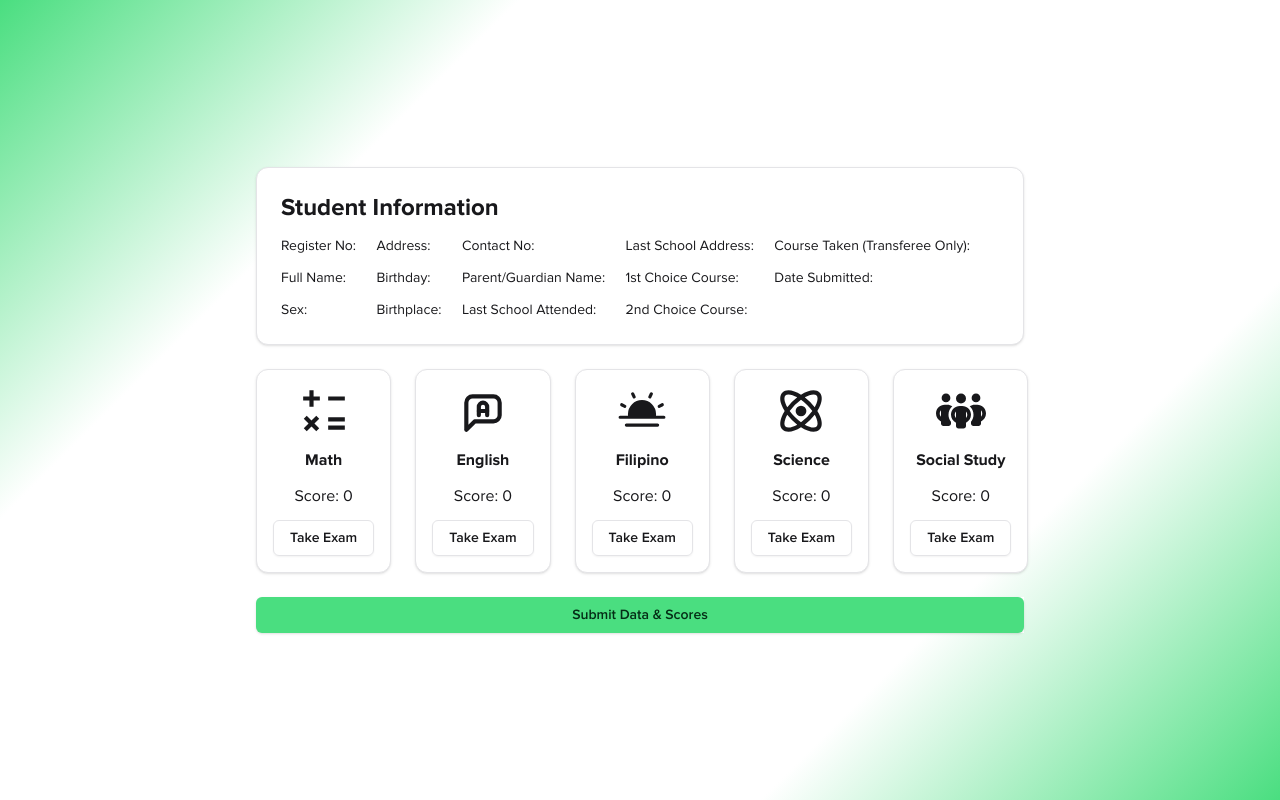
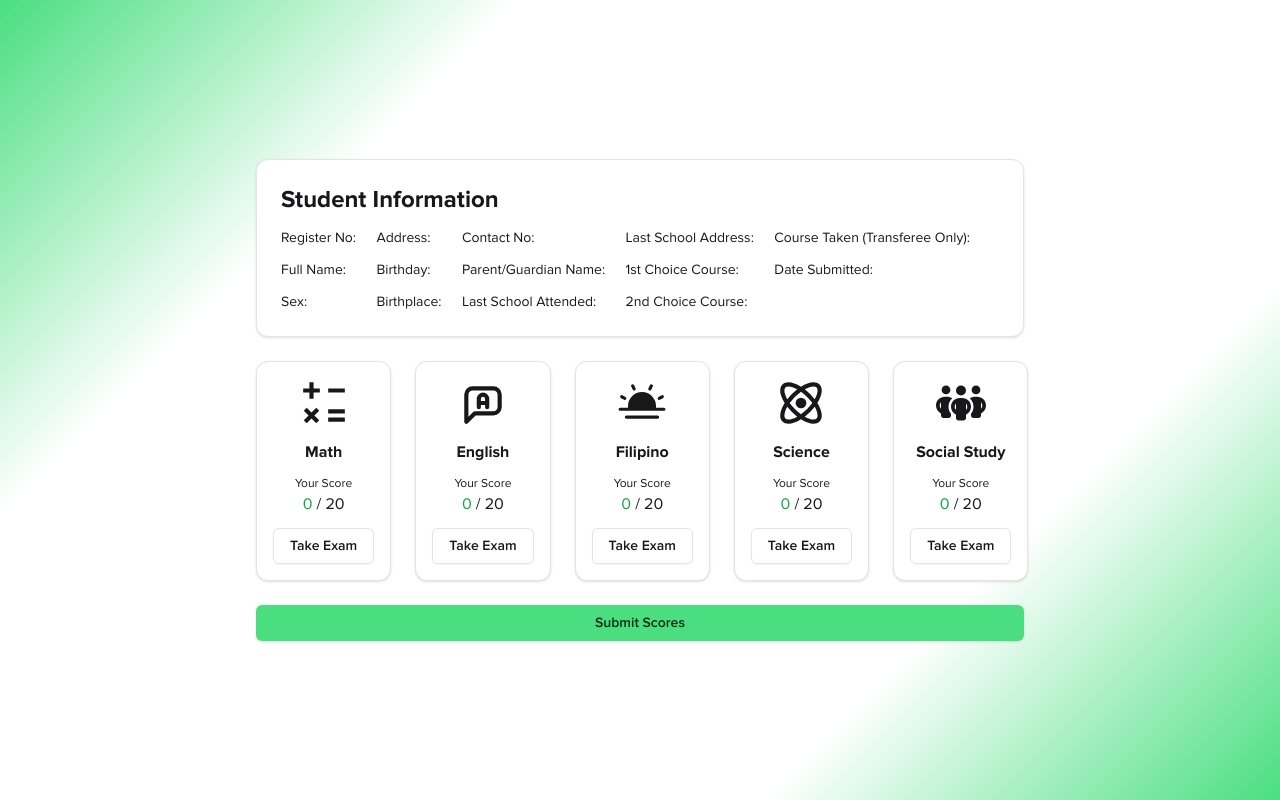
Before and after one commit to raymayo/entrance-exam, a React (Vite) app: page /exams in a window 1280 px wide. Built offline with nearby package versions, Linux system fonts and the light colour scheme.

Commit message:
fix minor ui

```diff
--- a/src/components/ExamEntry.jsx
+++ b/src/components/ExamEntry.jsx
@@ -144,7 +144,7 @@ const ExamEntry = () => {
 							Date Today
 						</label>
 						<input
-							className="w-full cursor-not-allowed bg-white text-zinc-400 border border-zinc-100 p-2 pl-3 text-base rounded-md shadow-sm placeholder-zinc-500 focus:border focus:border-black md:text-sm lg:text-sm xl:text-base 2xl:text-base"
+							className="w-full cursor-not-allowed bg-zinc-200 text-zinc-400 border border-zinc-200 p-2 pl-3 text-base rounded-md shadow-sm placeholder-zinc-500 focus:border focus:border-black md:text-sm lg:text-sm xl:text-base 2xl:text-base"
 							type="text"
 							name="Date"
 							value={formData.Date}
@@ -337,7 +337,7 @@ const ExamEntry = () => {
 					whileHover={{ scale: 1.01 }}
 					whileTap={{ scale: 1 }}
 					className="col-span-2 bg-green-400 text-green-950 inline-flex items-center justify-center whitespace-nowrap rounded-md text-sm font-medium shadow h-9 px-4 py-2">
-					Register New Student
+					Register
 				</motion.button>
 			</form>
 		</div>
--- a/src/components/ExamTable.jsx
+++ b/src/components/ExamTable.jsx
@@ -168,41 +168,56 @@ const ExamTable = () => {
 				<div className="border border-zinc-200 shadow p-4 rounded-xl text-zinc-900 gap-3 bg-white">
 					<BiMath size={50} />
 					<h1 className="font-semibold text-lg md:text-sm lg:text-base">Math</h1>
-					{scores.math !== null && <p>Score: {scores.math}</p>}
+					<div className='flex flex-col'>
+						<p className='text-xs'>Your Score</p>
+					{scores.math !== null && <p> <span className='text-green-600'>{scores.math}</span> / 20</p>}
+					</div>
 					<motion.span >
-						<Link to="/exams/math" className="cursor-pointer col-span-2 border border-zinc-200 inline-flex items-center justify-center whitespace-nowrap rounded-md text-sm font-medium transition-colors focus-visible:outline-none focus-visible:ring-1 focus-visible:ring-ring disabled:pointer-events-none disabled:opacity-50 bg-primary text-primary-foreground shadow-sm h-9 px-4 py-2 hover:bg-zinc-100 md:text-xs lg:text-xs xl:text-sm 2xl:text-sm">Take Exam</Link>
+						<Link to="/exams/math" className="cursor-pointer col-span-2 border border-zinc-200 inline-flex items-center justify-center whitespace-nowrap rounded-md text-sm font-medium transition-colors focus-visible:outline-none focus-visible:ring-1 focus-visible:ring-ring disabled:pointer-events-none disabled:opacity-50 bg-primary text-primary-foreground shadow-sm h-9 px-4 py-2 hover:bg-green-300 hover:text-green-900 hover:border-green-500 md:text-xs lg:text-xs xl:text-sm 2xl:text-sm">Take Exam</Link>
 					</motion.span>
 				</div>
 				<div className="border border-zinc-200 shadow p-4 rounded-xl text-zinc-900 gap-3 bg-white">
 					<TbMessageLanguage size={50} />
 					<h1 className="font-semibold text-lg md:text-sm lg:text-base">English</h1>
-					{scores.english !== null && <p>Score: {scores.english}</p>}
+					<div className='flex flex-col'>
+					<p className='text-xs'>Your Score</p>
+					{scores.english !== null && <p> <span className='text-green-600'>{scores.english}</span> / 20</p>}
+					</div>
 					<motion.span>
-						<Link to="/exams/english" className='cursor-pointer col-span-2 border border-zinc-200 inline-flex items-center justify-center whitespace-nowrap rounded-md text-sm font-medium transition-colors focus-visible:outline-none focus-visible:ring-1 focus-visible:ring-ring disabled:pointer-events-none disabled:opacity-50 bg-primary text-primary-foreground shadow-sm h-9 px-4 py-2 hover:bg-zinc-100 md:text-xs lg:text-xs xl:text-sm 2xl:text-sm'>Take Exam</Link>
+						<Link to="/exams/english" className='cursor-pointer col-span-2 border border-zinc-200 inline-flex items-center justify-center whitespace-nowrap rounded-md text-sm font-medium transition-colors focus-visible:outline-none focus-visible:ring-1 focus-visible:ring-ring disabled:pointer-events-none disabled:opacity-50 bg-primary text-primary-foreground shadow-sm h-9 px-4 py-2 hover:bg-green-300 hover:text-green-900 hover:border-green-500 md:text-xs lg:text-xs xl:text-sm 2xl:text-sm'>Take Exam</Link>
 					</motion.span>
 				</div>
 				<div className="border border-zinc-200 shadow p-4 rounded-xl text-zinc-900 gap-3 bg-white">
 					<PiSunHorizonFill size={50} />
 					<h1 className="font-semibold text-lg md:text-sm lg:text-base">Filipino</h1>
-					{scores.filipino !== null && <p> Score: {scores.filipino}</p>}
+					<div className='flex flex-col'>
+					<p className='text-xs'>Your Score</p>
+					{scores.filipino !== null && <p> <span className='text-green-600'>{scores.filipino}</span> / 20</p>}
+					</div>
 					<motion.span >
-						<Link to="/exams/filipino" className="cursor-pointer col-span-2 border border-zinc-200 inline-flex items-center justify-center whitespace-nowrap rounded-md text-sm font-medium transition-colors focus-visible:outline-none focus-visible:ring-1 focus-visible:ring-ring disabled:pointer-events-none disabled:opacity-50 bg-primary text-primary-foreground shadow-sm h-9 px-4 py-2 hover:bg-zinc-100 md:text-xs lg:text-xs xl:text-sm 2xl:text-sm">Take Exam</Link>
+						<Link to="/exams/filipino" className="cursor-pointer col-span-2 border border-zinc-200 inline-flex items-center justify-center whitespace-nowrap rounded-md text-sm font-medium transition-colors focus-visible:outline-none focus-visible:ring-1 focus-visible:ring-ring disabled:pointer-events-none disabled:opacity-50 bg-primary text-primary-foreground shadow-sm h-9 px-4 py-2 hover:bg-green-300 hover:text-green-900 hover:border-green-500 md:text-xs lg:text-xs xl:text-sm 2xl:text-sm">Take Exam</Link>
 					</motion.span>
 				</div>
 				<div className="border border-zinc-200 shadow p-4 rounded-xl text-zinc-900 gap-3 bg-white">
 					<BiAtom size={50} />
 					<h1 className="font-semibold text-lg md:text-sm lg:text-base">Science</h1>
-					{scores.science !== null && <p>Score: {scores.science}</p>}
+					<div className='flex flex-col'>
+					<p className='text-xs'>Your Score</p>
+					{scores.science !== null && <p> <span className='text-green-600'>{scores.science}</span> / 20</p>}
+					</div>
 					<motion.span >
-						<Link to="/exams/science" className="cursor-pointer col-span-2 border border-zinc-200 inline-flex items-center justify-center whitespace-nowrap rounded-md text-sm font-medium transition-colors focus-visible:outline-none focus-visible:ring-1 focus-visible:ring-ring disabled:pointer-events-none disabled:opacity-50 bg-primary text-primary-foreground shadow-sm h-9 px-4 py-2 hover:bg-zinc-100 md:text-xs lg:text-xs xl:text-sm 2xl:text-sm">Take Exam</Link>
+						<Link to="/exams/science" className="cursor-pointer col-span-2 border border-zinc-200 inline-flex items-center justify-center whitespace-nowrap rounded-md text-sm font-medium transition-colors focus-visible:outline-none focus-visible:ring-1 focus-visible:ring-ring disabled:pointer-events-none disabled:opacity-50 bg-primary text-primary-foreground shadow-sm h-9 px-4 py-2 hover:bg-green-300 hover:text-green-900 hover:border-green-500 md:text-xs lg:text-xs xl:text-sm 2xl:text-sm">Take Exam</Link>
 					</motion.span>
 				</div>
 				<div className="border border-zinc-200 shadow p-4 rounded-xl text-zinc-900 gap-3 bg-white">
 					<FaPeopleGroup size={50} />
 					<h1 className="font-semibold text-lg md:text-sm lg:text-base">Social Study</h1>
-					{scores.socialstudy !== null && <p>Score: {scores.socialstudy}</p>}
+					<div className='flex flex-col'>
+					<p className='text-xs'>Your Score</p>
+					{scores.socialstudy !== null && <p> <span className='text-green-600'>{scores.socialstudy}</span> / 20</p>}
+					</div>
 					<motion.span >
-						<Link to="/exams/socialstudy" className="cursor-pointer col-span-2 border border-zinc-200 inline-flex items-center justify-center whitespace-nowrap rounded-md text-sm font-medium transition-colors focus-visible:outline-none focus-visible:ring-1 focus-visible:ring-ring disabled:pointer-events-none disabled:opacity-50 bg-primary text-primary-foreground shadow-sm h-9 px-4 py-2 hover:bg-zinc-100 md:text-xs lg:text-xs xl:text-sm 2xl:text-sm">Take Exam</Link>
+						<Link to="/exams/socialstudy" className="cursor-pointer col-span-2 border border-zinc-200 inline-flex items-center justify-center whitespace-nowrap rounded-md text-sm font-medium transition-colors focus-visible:outline-none focus-visible:ring-1 focus-visible:ring-ring disabled:pointer-events-none disabled:opacity-50 bg-primary text-primary-foreground shadow-sm h-9 px-4 py-2 hover:bg-green-300 hover:text-green-900 hover:border-green-500 md:text-xs lg:text-xs xl:text-sm 2xl:text-sm">Take Exam</Link>
 					</motion.span>
 				</div>
 			</div>
@@ -212,7 +227,7 @@ const ExamTable = () => {
 				id="submitExamBox"
 				className="mt-6 w-3/5 lg:w-5/6 xl:w-3/5 lg:bg-white md:w-5/6 md:bg-red-500">
 				<button  id="submitExam" className='w-full bg-green-400 text-green-950 inline-flex items-center justify-center whitespace-nowrap rounded-md text-sm font-medium transition-colors focus-visible:outline-none focus-visible:ring-1 focus-visible:ring-ring disabled:pointer-events-none disabled:opacity-50 bg-primary text-primary-foreground shadow h-9 px-4 py-2' onClick={confirm}>
-					Submit Data & Scores
+					Submit Scores
 				</button>
 			</motion.span>
 		</div>
```
